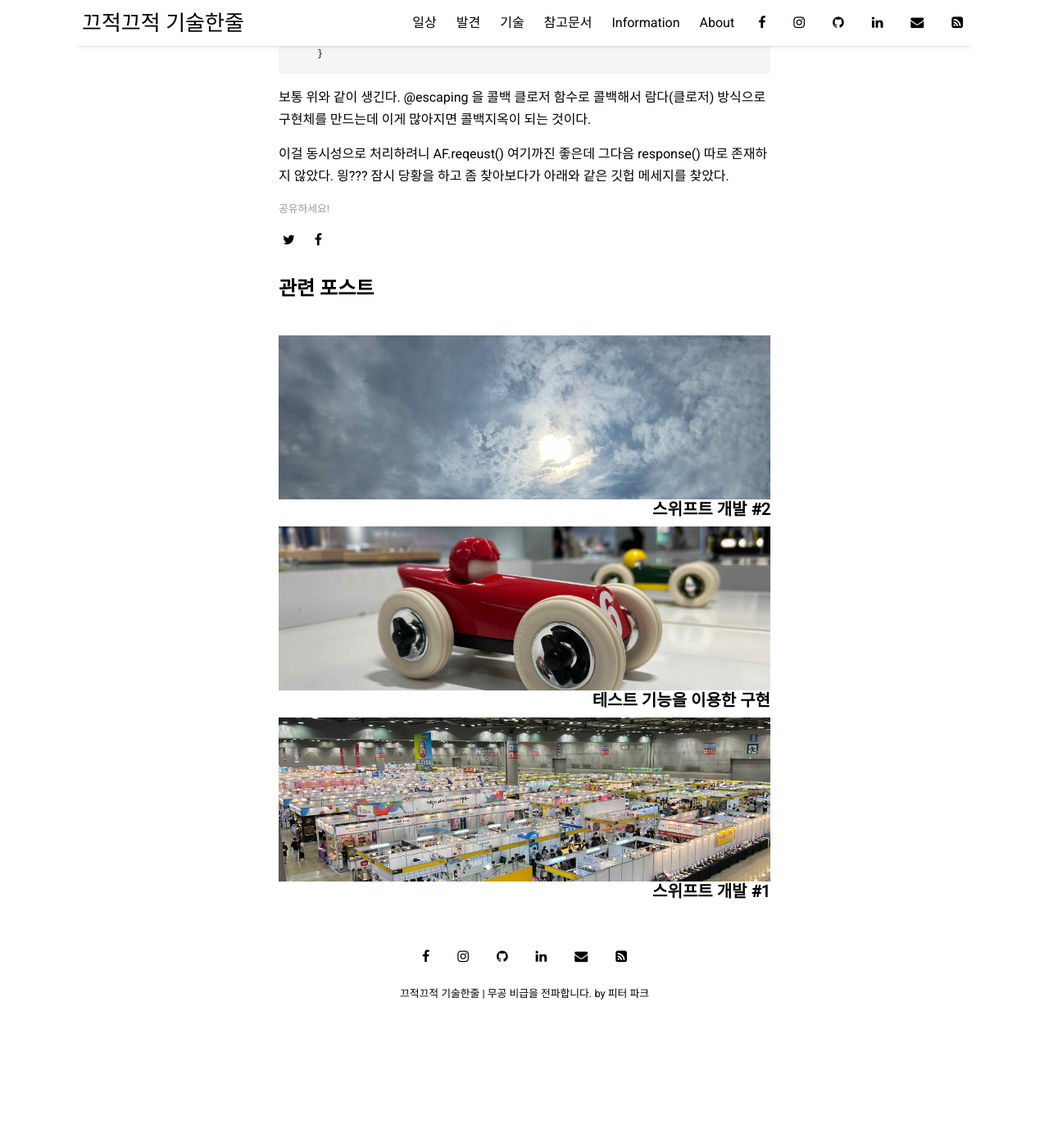
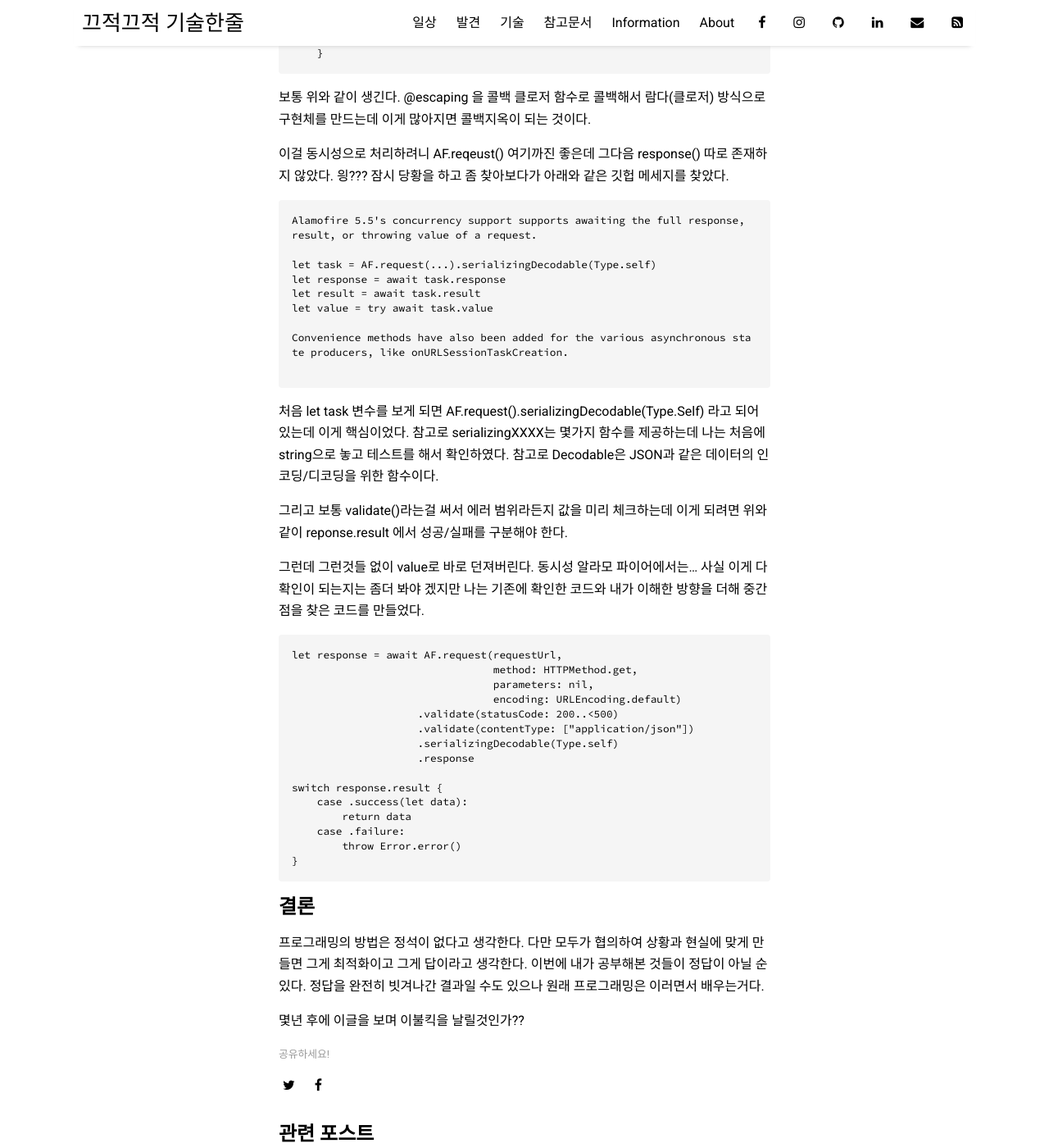
Before and after one commit to parkkw09/parkkw09.github.io, a Jekyll site: the page built from _posts/2022-08-24-AF-ASYNC-AWAIT.md, in a window 1280 px wide and 1400 px high, scrolled down 4689 px. Shown: the whole window at 82% size. Built offline with Jekyll 4.4.1, drawn with Linux system fonts in a browser that asks for light colours; nearby versions of some CDN libraries; before the commit the page ends 5939 px from its top, so only the background shows below that; some of the changed text lies outside the part shown.

Commit message:
스위프트 개발 #3 완료

````diff
--- a/_posts/2022-08-24-AF-ASYNC-AWAIT.md
+++ b/_posts/2022-08-24-AF-ASYNC-AWAIT.md
@@ -128,7 +128,7 @@ func foo() {
 }
 ```
 
-여기서 또 애매해지는게 자바 계열은 exception 처리를 하기 위해 catch 문에서 매게변수를 받게 되는데 스위프트는 그게 없다. 읭??? 자 메세지라도 찍고 싶은데 어쩌지? 이러고 있다가 이것저것 뒤져보니 그냥 아래 처럼 하면 되더라.
+여기서 또 애매해지는게 자바 계열은 exception 처리를 하기 위해 catch 문에서 매게변수를 받게 되는데 스위프트는 그게 없다. 읭??? 에러 메세지라도 찍고 싶은데 어쩌지? 이러고 있다가 이것저것 뒤져보니 그냥 아래 처럼 하면 되더라.
 
 ```
 func foo() {
@@ -172,3 +172,45 @@ func requestCommand(request: Request, callback: @escaping () -> Void) {
 보통 위와 같이 생긴다. @escaping 을 콜백 클로저 함수로 콜백해서 람다(클로저) 방식으로 구현체를 만드는데 이게 많아지면 콜백지옥이 되는 것이다.
 
 이걸 동시성으로 처리하려니 AF.reqeust() 여기까진 좋은데 그다음 response() 따로 존재하지 않았다. 읭??? 잠시 당황을 하고 좀 찾아보다가 아래와 같은 깃헙 메세지를 찾았다.
+
+```
+Alamofire 5.5's concurrency support supports awaiting the full response, result, or throwing value of a request.
+
+let task = AF.request(...).serializingDecodable(Type.self)
+let response = await task.response
+let result = await task.result
+let value = try await task.value
+
+Convenience methods have also been added for the various asynchronous state producers, like onURLSessionTaskCreation.
+
+```
+
+처음 let task 변수를 보게 되면 AF.request().serializingDecodable(Type.Self) 라고 되어 있는데 이게 핵심이었다. 참고로 serializingXXXX는 몇가지 함수를 제공하는데 나는 처음에 string으로 놓고 테스트를 해서 확인하였다. 참고로 Decodable은 JSON과 같은 데이터의 인코딩/디코딩을 위한 함수이다.
+
+그리고 보통 validate()라는걸 써서 에러 범위라든지 값을 미리 체크하는데 이게 되려면 위와 같이 reponse.result 에서 성공/실패를 구분해야 한다.
+
+그런데 그런것들 없이 value로 바로 던져버린다. 동시성 알라모 파이어에서는... 사실 이게 다 확인이 되는지는 좀더 봐야 겠지만 나는 기존에 확인한 코드와 내가 이해한 방향을 더해 중간점을 찾은 코드를 만들었다.
+
+```
+let response = await AF.request(requestUrl,
+                                method: HTTPMethod.get,
+                                parameters: nil,
+                                encoding: URLEncoding.default)
+                    .validate(statusCode: 200..<500)
+                    .validate(contentType: ["application/json"])
+                    .serializingDecodable(Type.self)
+                    .response
+
+switch response.result {
+    case .success(let data):
+        return data
+    case .failure:
+        throw Error.error()
+}
+```
+
+## 결론
+
+프로그래밍의 방법은 정석이 없다고 생각한다. 다만 모두가 협의하여 상황과 현실에 맞게 만들면 그게 최적화이고 그게 답이라고 생각한다. 이번에 내가 공부해본 것들이 정답이 아닐 순 있다. 정답을 완전히 빗겨나간 결과일 수도 있으나 원래 프로그래밍은 이러면서 배우는거다.
+
+몇년 후에 이글을 보며 이불킥을 날릴것인가??
````
